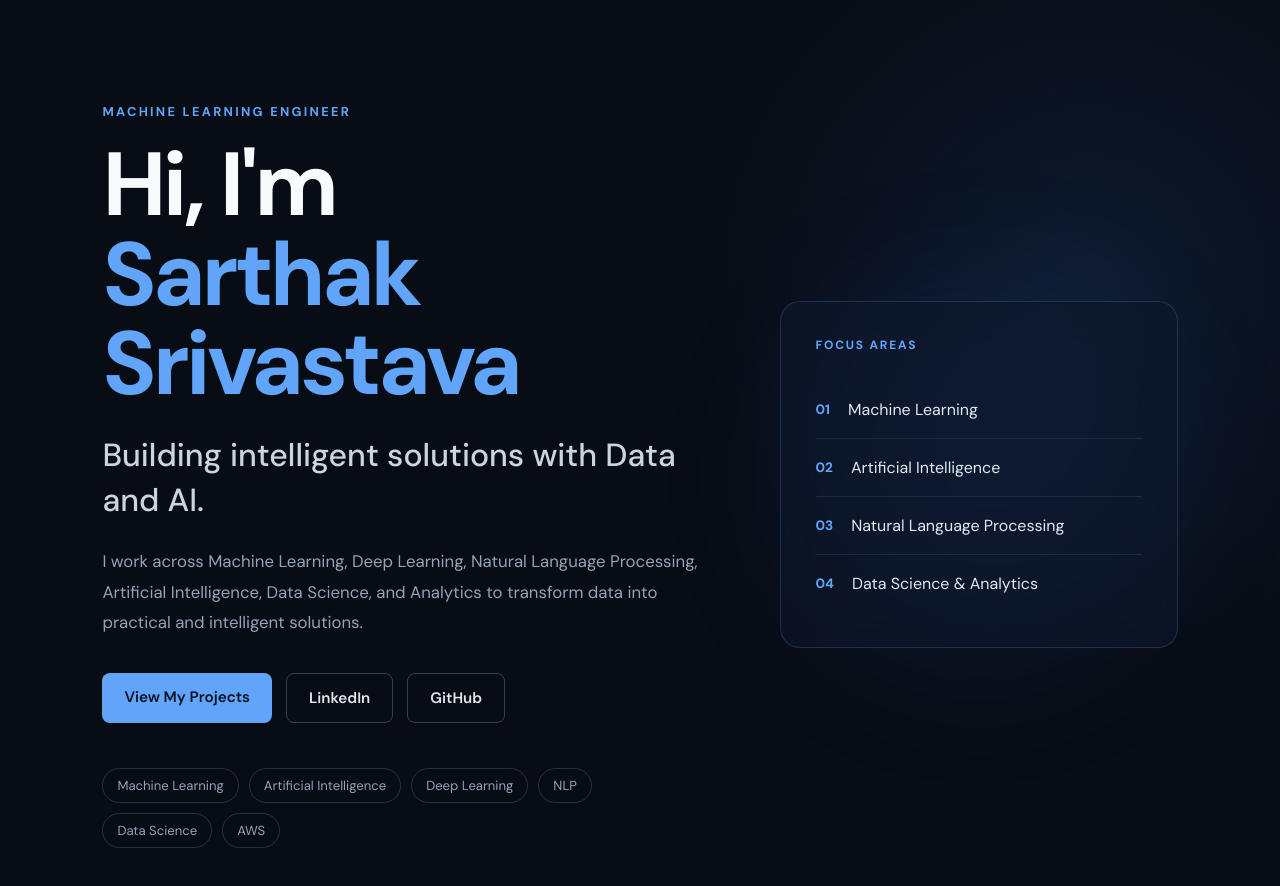
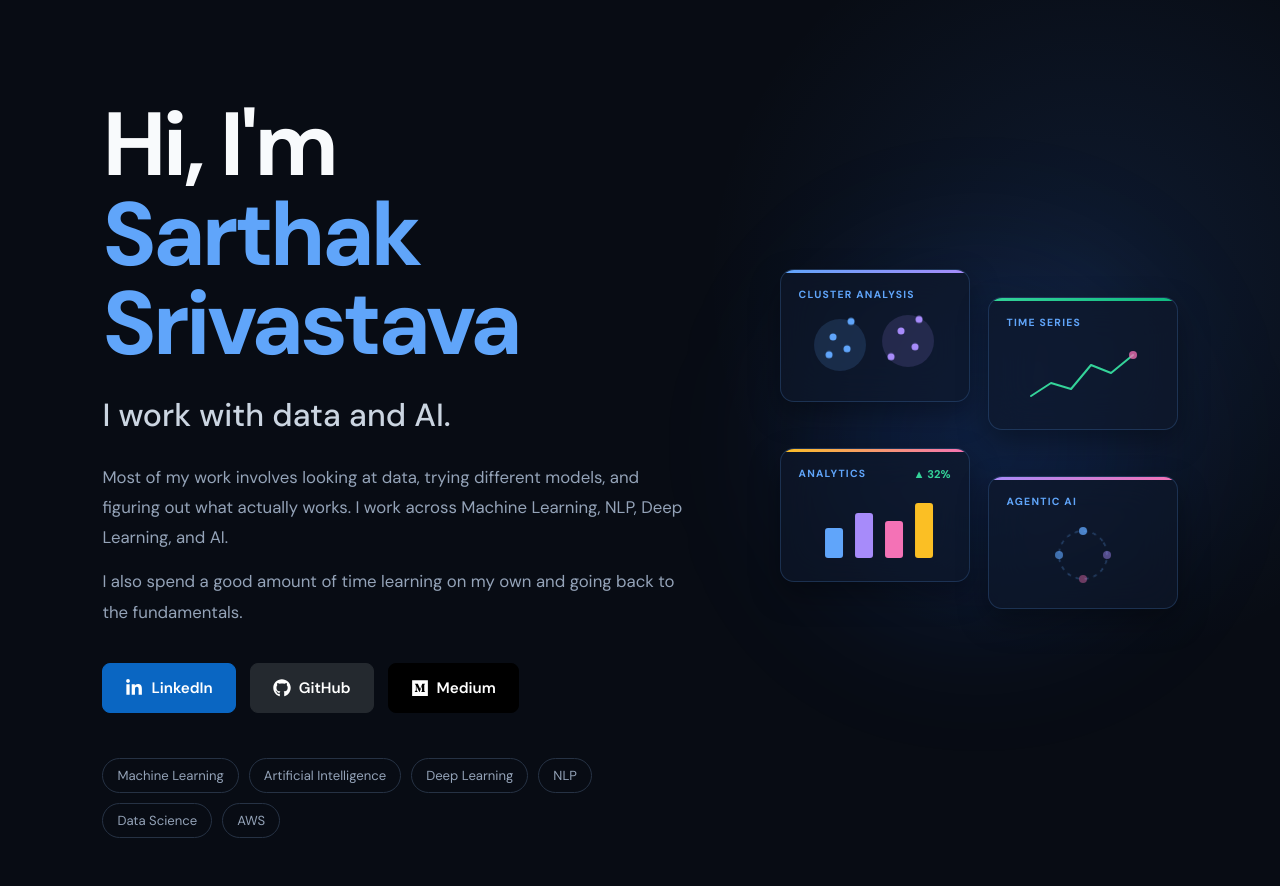
Before and after one commit to sarthakSrrrri/portfolio_fe, a React (Vite) app: page / in a window 1280 px wide. Shown: the top 886 px of the page. Built offline with nearby package versions, Linux system fonts and the light colour scheme.

Commit message:
homepage compoenent

```diff
--- a/package.json
+++ b/package.json
@@ -11,7 +11,8 @@
   },
   "dependencies": {
     "react": "^19.2.8",
-    "react-dom": "^19.2.8"
+    "react-dom": "^19.2.8",
+    "react-icons": "^5.7.0"
   },
   "devDependencies": {
     "@eslint/js": "^10.0.1",
--- a/src/page/homePage/home.css
+++ b/src/page/homePage/home.css
@@ -3,6 +3,7 @@ min-height: 100vh;
 display: flex;
 align-items: center;
 padding: 100px 8%;
+overflow-x: hidden;
 background:
 radial-gradient(circle at 85% 30%, rgba(59, 130, 246, 0.12), transparent 30%),
 #080c14;
@@ -20,15 +21,6 @@ align-items: center;
 
 .home-content {
 max-width: 750px;
-}
-
-.home-eyebrow {
-display: inline-block;
-margin-bottom: 20px;
-font-size: 0.8rem;
-font-weight: 700;
-letter-spacing: 0.18em;
-color: #60a5fa;
 }
 
 .home-title {
@@ -57,6 +49,10 @@ max-width: 650px;
 font-size: 1.05rem;
 line-height: 1.8;
 color: #94a3b8;
+margin-bottom: 14px;
+}
+
+.home-description:last-of-type {
 margin-bottom: 36px;
 }
 
@@ -72,6 +68,15 @@ border-radius: 8px;
 font-size: 0.95rem;
 font-weight: 600;
 transition: all 0.25s ease;
+display: inline-flex;
+align-items: center;
+gap: 8px;
+}
+
+.button-icon {
+width: 18px;
+height: 18px;
+flex-shrink: 0;
 }
 
 .primary-button {
@@ -95,6 +100,42 @@ color: #60a5fa;
 transform: translateY(-2px);
 }
 
+.linkedin-button {
+background: #0a66c2;
+border-color: #0a66c2;
+color: #ffffff;
+}
+
+.linkedin-button:hover {
+background: #0b74d6;
+border-color: #0b74d6;
+color: #ffffff;
+}
+
+.github-button {
+background: #24292f;
+border-color: #24292f;
+color: #ffffff;
+}
+
+.github-button:hover {
+background: #32393f;
+border-color: #32393f;
+color: #ffffff;
+}
+
+.medium-button {
+background: #000000;
+border-color: #000000;
+color: #ffffff;
+}
+
+.medium-button:hover {
+background: #1a1a1a;
+border-color: #1a1a1a;
+color: #ffffff;
+}
+
 .home-tech {
 display: flex;
 flex-wrap: wrap;
@@ -114,6 +155,9 @@ font-size: 0.82rem;
 position: relative;
 display: flex;
 justify-content: center;
+align-items: flex-start;
+min-height: 480px;
+padding-top: 40px;
 }
 
 .visual-glow {
@@ -125,47 +169,202 @@ background: rgba(37, 99, 235, 0.15);
 filter: blur(70px);
 }
 
-.visual-card {
+.mini-grid {
 position: relative;
 z-index: 1;
 width: 100%;
-max-width: 420px;
-padding: 35px;
+max-width: 480px;
+display: grid;
+grid-template-columns: 1fr 1fr;
+align-items: start;
+gap: 18px;
+}
+
+.mini-grid > div:nth-child(2n) {
+margin-top: 28px;
+}
+
+.mini-card {
+position: relative;
+overflow: hidden;
+padding: 18px;
+border-radius: 14px;
 border: 1px solid rgba(96, 165, 250, 0.2);
-border-radius: 20px;
 background: rgba(15, 23, 42, 0.65);
 backdrop-filter: blur(20px);
+box-shadow: 0 12px 30px rgba(0, 0, 0, 0.35);
+transition: transform 0.25s ease, border-color 0.25s ease, box-shadow 0.25s ease;
 }
 
-.visual-label {
-margin-bottom: 28px;
-font-size: 0.75rem;
+.mini-card::before {
+content: '';
+position: absolute;
+top: 0;
+left: 0;
+right: 0;
+height: 3px;
+}
+
+.mini-card:hover {
+transform: translateY(-6px);
+border-color: rgba(96, 165, 250, 0.45);
+box-shadow: 0 20px 40px rgba(0, 0, 0, 0.45);
+}
+
+.card-cluster::before {
+background: linear-gradient(90deg, #60a5fa, #a78bfa);
+}
+
+.card-timeseries::before {
+background: linear-gradient(90deg, #34d399, #10b981);
+}
+
+.card-analytics::before {
+background: linear-gradient(90deg, #fbbf24, #f472b6);
+}
+
+.card-agentic::before {
+background: linear-gradient(90deg, #a78bfa, #f472b6);
+}
+
+.mini-label {
+margin-bottom: 12px;
+font-size: 0.65rem;
 font-weight: 700;
-letter-spacing: 0.15em;
+letter-spacing: 0.12em;
 color: #60a5fa;
 }
 
-.visual-item {
+.mini-card-head {
 display: flex;
 align-items: center;
-gap: 18px;
-padding: 18px 0;
-border-bottom: 1px solid #1e293b;
+justify-content: space-between;
+margin-bottom: 12px;
 }
 
-.visual-item:last-child {
-border-bottom: none;
+.mini-card-head .mini-label {
+margin-bottom: 0;
 }
 
-.visual-item span {
-color: #60a5fa;
-font-size: 0.85rem;
+.mini-trend {
+font-size: 0.7rem;
 font-weight: 700;
+color: #34d399;
 }
 
-.visual-item p {
-color: #e2e8f0;
-font-size: 1rem;
+.mini-chart {
+width: 100%;
+height: 70px;
+display: block;
+}
+
+.cluster-halo {
+opacity: 0.15;
+}
+
+.halo-a {
+fill: #60a5fa;
+}
+
+.halo-b {
+fill: #a78bfa;
+}
+
+.dot-a {
+fill: #60a5fa;
+}
+
+.dot-b {
+fill: #a78bfa;
+}
+
+.dot-c {
+fill: #f472b6;
+}
+
+.dot {
+transform-box: fill-box;
+transform-origin: center;
+animation: float 3s ease-in-out infinite;
+}
+
+.pulse-dot {
+transform-box: fill-box;
+transform-origin: center;
+animation: pulseNode 2.4s ease-in-out infinite;
+}
+
+.ts-line {
+fill: none;
+stroke: #34d399;
+stroke-width: 2;
+stroke-linecap: round;
+stroke-linejoin: round;
+}
+
+.analytics-bar {
+transform-box: fill-box;
+transform-origin: bottom;
+animation: growUp 0.7s ease-out backwards;
+}
+
+.bar-a {
+fill: #60a5fa;
+}
+
+.bar-b {
+fill: #a78bfa;
+}
+
+.bar-c {
+fill: #f472b6;
+}
+
+.bar-d {
+fill: #fbbf24;
+}
+
+@keyframes growUp {
+from {
+transform: scaleY(0);
+}
+to {
+transform: scaleY(1);
+}
+}
+
+.agent-loop {
+fill: none;
+stroke: rgba(96, 165, 250, 0.3);
+stroke-width: 1.5;
+stroke-dasharray: 4 5;
+transform-box: fill-box;
+transform-origin: center;
+animation: spin 6s linear infinite;
+}
+
+@keyframes float {
+0%, 100% {
+transform: translateY(0);
+}
+50% {
+transform: translateY(-8px);
+}
+}
+
+@keyframes pulseNode {
+0%, 100% {
+opacity: 0.4;
+}
+50% {
+opacity: 1;
+}
+}
+
+@keyframes spin {
+to {
+transform: rotate(360deg);
+}
 }
 
 @media (max-width: 900px) {
@@ -180,6 +379,9 @@ gap: 60px;
 
 .home-visual {
 justify-content: flex-start;
+align-items: flex-start;
+min-height: 0;
+padding-top: 0;
 }
 }
 
@@ -201,7 +403,22 @@ align-items: stretch;
 text-align: center;
 }
 
-.visual-card {
-padding: 24px;
+.mini-grid {
+grid-template-columns: 1fr 1fr;
+gap: 12px;
+}
+
+.mini-card {
+padding: 14px;
 }
 }
+
+@media (max-width: 420px) {
+.mini-grid {
+grid-template-columns: 1fr;
+}
+
+.mini-grid > div:nth-child(2n) {
+margin-top: 0;
+}
+}
--- a/src/page/homePage/home.jsx
+++ b/src/page/homePage/home.jsx
@@ -1,45 +1,62 @@
+import { FaLinkedinIn, FaGithub, FaMedium } from 'react-icons/fa'
 import './home.css'
 
+const CLUSTER_MINI_A = [[18, 26], [32, 40], [14, 48], [36, 16]]
+const CLUSTER_MINI_B = [[86, 20], [100, 38], [76, 50], [104, 14]]
+
 function Home() {
-return ( <main className="home"> <section className="home-container"> <div className="home-content"> <p className="home-eyebrow">
-MACHINE LEARNING ENGINEER </p>
-
+return ( <main className="home"> <section className="home-container"> <div className="home-content">
 
       <h1 className="home-title">
         Hi, I'm <span>Sarthak Srivastava</span>
       </h1>
 
       <h2 className="home-role">
-        Building intelligent solutions with Data and AI.
+        I work with data and AI.
       </h2>
 
       <p className="home-description">
-        I work across Machine Learning, Deep Learning, Natural Language
-        Processing, Artificial Intelligence, Data Science, and Analytics to
-        transform data into practical and intelligent solutions.
+        Most of my work involves looking at data, trying different models,
+        and figuring out what actually works. I work across Machine
+        Learning, NLP, Deep Learning, and AI.
       </p>
 
+      <p className="home-description">
+        I also spend a good amount of time learning on my own and going back
+        to the fundamentals.
+      </p>
+
+
       <div className="home-actions">
-        <a className="home-button primary-button" href="#projects">
-          View My Projects
-        </a>
 
         <a
-          className="home-button secondary-button"
+          className="home-button secondary-button linkedin-button"
           href="https://www.linkedin.com/in/sarthak-srrrrivastava/"
           target="_blank"
           rel="noreferrer"
         >
+          <FaLinkedinIn className="button-icon" aria-hidden="true" />
           LinkedIn
         </a>
 
         <a
-          className="home-button secondary-button"
+          className="home-button secondary-button github-button"
           href="https://github.com/sarthakSrrrri"
           target="_blank"
           rel="noreferrer"
         >
+          <FaGithub className="button-icon" aria-hidden="true" />
           GitHub
+        </a>
+
+        <a
+          className="home-button secondary-button medium-button"
+          href="https://medium.com/@sarthaksrrrrivastava"
+          target="_blank"
+          rel="noreferrer"
+        >
+          <FaMedium className="button-icon" aria-hidden="true" />
+          Medium
         </a>
       </div>
 
@@ -56,27 +73,51 @@ MACHINE LEARNING ENGINEER </p>
     <div className="home-visual">
       <div className="visual-glow"></div>
 
-      <div className="visual-card">
-        <p className="visual-label">FOCUS AREAS</p>
-
-        <div className="visual-item">
-          <span>01</span>
-          <p>Machine Learning</p>
+      <div className="mini-grid">
+        <div className="mini-card card-cluster">
+          <p className="mini-label">CLUSTER ANALYSIS</p>
+          <svg className="mini-chart" viewBox="0 0 120 70" aria-hidden="true">
+            <circle className="cluster-halo halo-a" cx="25" cy="32" r="26" />
+            <circle className="cluster-halo halo-b" cx="93" cy="28" r="26" />
+            {CLUSTER_MINI_A.map(([x, y], i) => (
+              <circle key={`a-${i}`} cx={x} cy={y} r="3.5" className="dot dot-a" style={{ animationDelay: `${i * 0.25}s` }} />
+            ))}
+            {CLUSTER_MINI_B.map(([x, y], i) => (
+              <circle key={`b-${i}`} cx={x} cy={y} r="3.5" className="dot dot-b" style={{ animationDelay: `${i * 0.25}s` }} />
+            ))}
+          </svg>
         </div>
 
-        <div className="visual-item">
-          <span>02</span>
-          <p>Artificial Intelligence</p>
+        <div className="mini-card card-timeseries">
+          <p className="mini-label">TIME SERIES</p>
+          <svg className="mini-chart" viewBox="0 0 120 70" aria-hidden="true">
+            <path className="ts-line" d="M8,55 L28,42 L48,48 L68,24 L88,32 L110,14" />
+            <circle className="dot dot-c pulse-dot" cx="110" cy="14" r="4" />
+          </svg>
         </div>
 
-        <div className="visual-item">
-          <span>03</span>
-          <p>Natural Language Processing</p>
+        <div className="mini-card card-analytics">
+          <div className="mini-card-head">
+            <p className="mini-label">ANALYTICS</p>
+            <span className="mini-trend">▲ 32%</span>
+          </div>
+          <svg className="mini-chart" viewBox="0 0 120 70" aria-hidden="true">
+            <rect className="analytics-bar bar-a" x="10" y="35" width="18" height="30" rx="3" style={{ animationDelay: '0s' }} />
+            <rect className="analytics-bar bar-b" x="40" y="20" width="18" height="45" rx="3" style={{ animationDelay: '0.1s' }} />
+            <rect className="analytics-bar bar-c" x="70" y="28" width="18" height="37" rx="3" style={{ animationDelay: '0.2s' }} />
+            <rect className="analytics-bar bar-d" x="100" y="10" width="18" height="55" rx="3" style={{ animationDelay: '0.3s' }} />
+          </svg>
         </div>
 
-        <div className="visual-item">
-          <span>04</span>
-          <p>Data Science & Analytics</p>
+        <div className="mini-card card-agentic">
+          <p className="mini-label">AGENTIC AI</p>
+          <svg className="mini-chart" viewBox="0 0 70 70" aria-hidden="true">
+            <circle className="agent-loop" cx="35" cy="35" r="24" />
+            <circle className="agent-node dot-a pulse-dot" cx="35" cy="11" r="4" style={{ animationDelay: '0s' }} />
+            <circle className="agent-node dot-b pulse-dot" cx="59" cy="35" r="4" style={{ animationDelay: '0.4s' }} />
+            <circle className="agent-node dot-c pulse-dot" cx="35" cy="59" r="4" style={{ animationDelay: '0.8s' }} />
+            <circle className="agent-node dot-a pulse-dot" cx="11" cy="35" r="4" style={{ animationDelay: '1.2s' }} />
+          </svg>
         </div>
       </div>
     </div>
```
Also changed, not shown: 2 other files (tests, documents, lock files or other folders).
